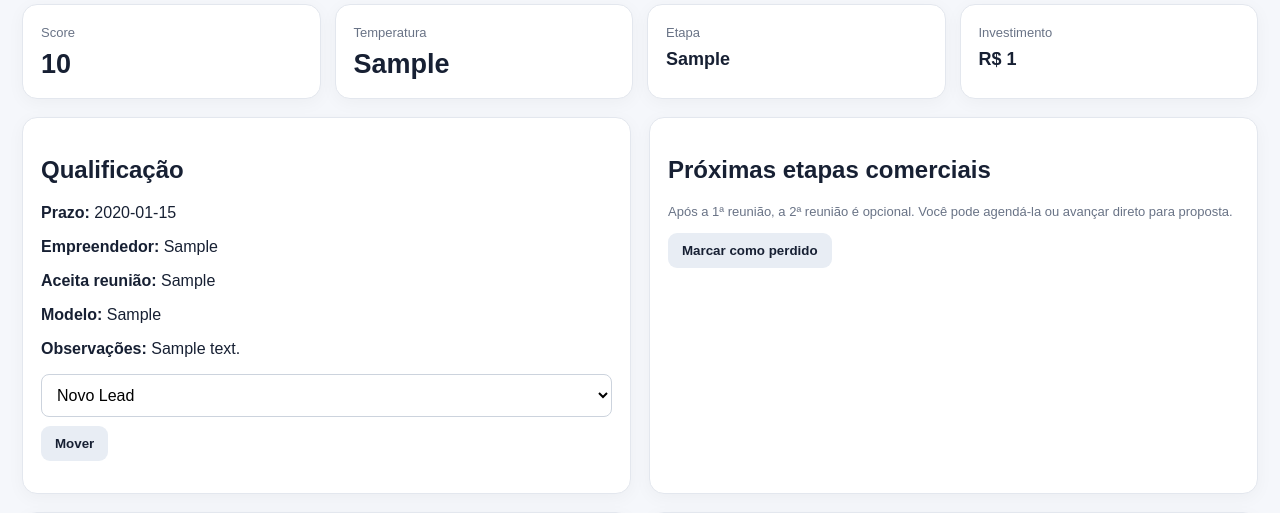
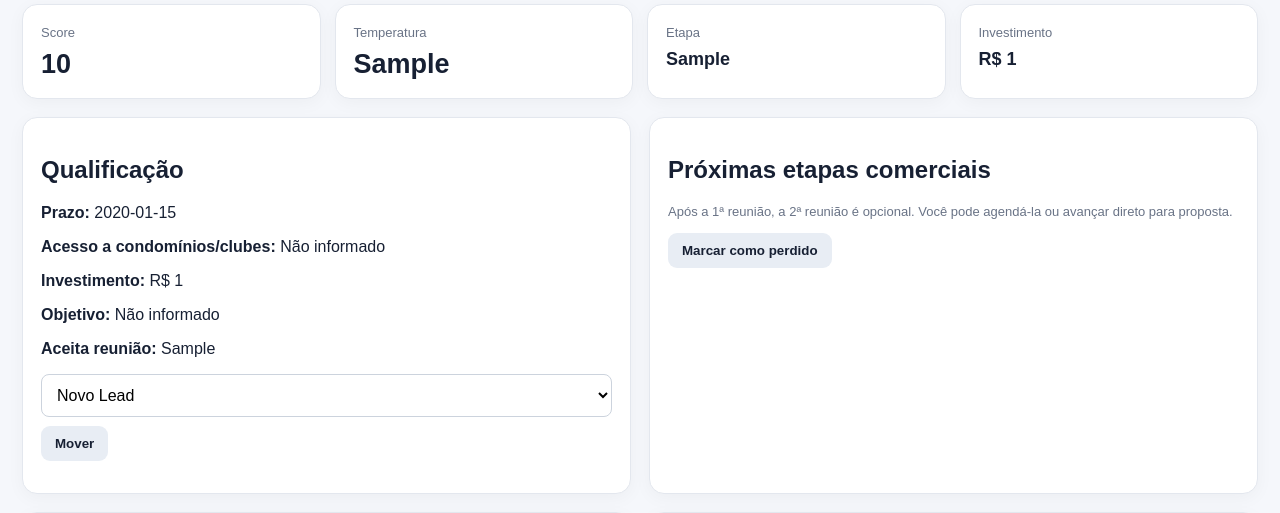
Before and after one commit to cbediretoriabrahma-bit/CRM-Cervejeiros, a Flask app: page /lead/1 in a window 1280 px wide. Shown: the part 208-721 px from the top of the page. Run offline with Flask 3, Linux system fonts and the light colour scheme; the visitor is signed in with stand-in values (Sample User, id 1); tables that the repository leaves empty hold one stand-in row (values such as "Sample post").

Commit message:
Atualiza painel de qualificação para o fluxo atual

```diff
--- a/templates/lead_detail.html
+++ b/templates/lead_detail.html
@@ -1,6 +1,7 @@
 {% extends "base.html" %}{% block content %}<div class="title-row"><div><h1>{{lead.name}}</h1><p>{{lead.phone}} · {{lead.city}}/{{lead.state}} · {{lead.source}} · Responsável: <b>{{lead.owner.name if lead.owner else '-'}}</b></p></div><div style="display:flex;gap:8px;flex-wrap:wrap"><a class="btn" href="{{url_for('lead_edit',lead_id=lead.id)}}">Editar</a><form method="post" action="{{url_for('lead_archive',lead_id=lead.id)}}" onsubmit="return confirm('Arquivar este lead? Ele sairá das listas e do pipeline, mas o histórico será preservado.');"><button class="btn">Arquivar lead</button></form>{% if session.get('role') in ['admin','manager'] %}<form method="post" action="{{url_for('lead_delete',lead_id=lead.id)}}" onsubmit="return confirm('ATENÇÃO: excluir este lead definitivamente? O cadastro, histórico, atividades e registros serão apagados e não poderão ser recuperados.');"><button class="btn" style="border-color:#b91c1c;color:#b91c1c">Excluir definitivamente</button></form>{% endif %}</div></div>
 <div class="cards"><div class="metric"><span>Score</span><b>{{lead.score}}</b></div><div class="metric"><span>Temperatura</span><b>{{lead.temperature}}</b></div><div class="metric"><span>Etapa</span><b class="smaller">{{lead.stage}}</b></div><div class="metric"><span>Investimento</span><b class="smaller">R$ {{'%.0f'|format(lead.investment or 0)}}</b></div></div>
-<div class="grid2"><section class="panel"><h2>Qualificação</h2><p><b>Prazo:</b> {{lead.timeframe}}</p><p><b>Empreendedor:</b> {{lead.entrepreneur}}</p><p><b>Aceita reunião:</b> {{lead.meeting_interest}}</p><p><b>Modelo:</b> {{lead.model_interest}}</p><p><b>Observações:</b> {{lead.notes or '-'}}</p><form class="inline" method="post" action="{{url_for('lead_stage',lead_id=lead.id)}}"><select name="stage">{% for s in pipeline %}<option {{'selected' if lead.stage==s}}>{{s}}</option>{% endfor %}</select><button class="btn">Mover</button></form></section>
+{% set qnotes = lead.notes or '' %}
+<div class="grid2"><section class="panel"><h2>Qualificação</h2><p><b>Prazo:</b> {{lead.timeframe}}</p><p><b>Acesso a condomínios/clubes:</b> {% if '[Q_ACCESS]=locais_em_vista' in qnotes %}Locais em vista{% elif '[Q_ACCESS]=alguns_contatos' in qnotes %}Alguns contatos{% elif '[Q_ACCESS]=vai_prospectar' in qnotes %}Vai prospectar{% else %}Não informado{% endif %}</p><p><b>Investimento:</b> R$ {{'%.0f'|format(lead.investment or 0)}}</p><p><b>Objetivo:</b> {% if '[Q_OBJECTIVE]=expandir' in qnotes %}Expandir o modelo de negócio em minha cidade{% elif '[Q_OBJECTIVE]=renda_complementar' in qnotes %}Nova fonte de renda{% elif '[Q_OBJECTIVE]=investidor' in qnotes or '[Q_OBJECTIVE]=avaliar' in qnotes %}Investidor{% else %}Não informado{% endif %}</p><p><b>Aceita reunião:</b> {{lead.meeting_interest}}</p>{% if '[Q_MEETING_SLOT]=' in qnotes %}<p><b>Reunião:</b> Agendada</p>{% endif %}<form class="inline" method="post" action="{{url_for('lead_stage',lead_id=lead.id)}}"><select name="stage">{% for s in pipeline %}<option {{'selected' if lead.stage==s}}>{{s}}</option>{% endfor %}</select><button class="btn">Mover</button></form></section>
 <section class="panel"><h2>Próximas etapas comerciais</h2><p class="muted">Após a 1ª reunião, a 2ª reunião é opcional. Você pode agendá-la ou avançar direto para proposta.</p><div class="actions" style="display:flex;gap:8px;flex-wrap:wrap">
 {% if lead.stage == 'Reunião Agendada' %}<form method="post" action="{{url_for('lead_stage',lead_id=lead.id)}}"><input type="hidden" name="stage" value="1ª Reunião Realizada"><button class="btn primary">1ª reunião realizada</button></form>{% endif %}
 {% if lead.stage in ['Reunião Agendada','1ª Reunião Realizada'] %}<a class="btn" href="{{url_for('lead_second_meeting',lead_id=lead.id)}}">Agendar 2ª reunião</a><form method="post" action="{{url_for('lead_stage',lead_id=lead.id)}}"><input type="hidden" name="stage" value="Proposta Enviada"><button class="btn primary">Proposta enviada</button></form>{% endif %}
```
